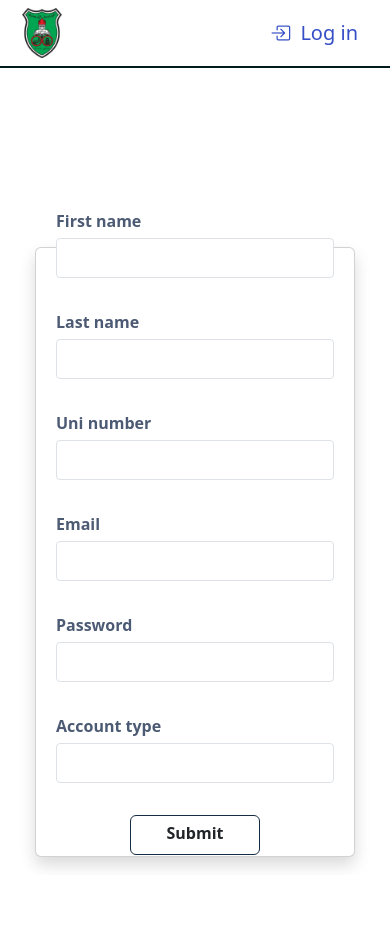
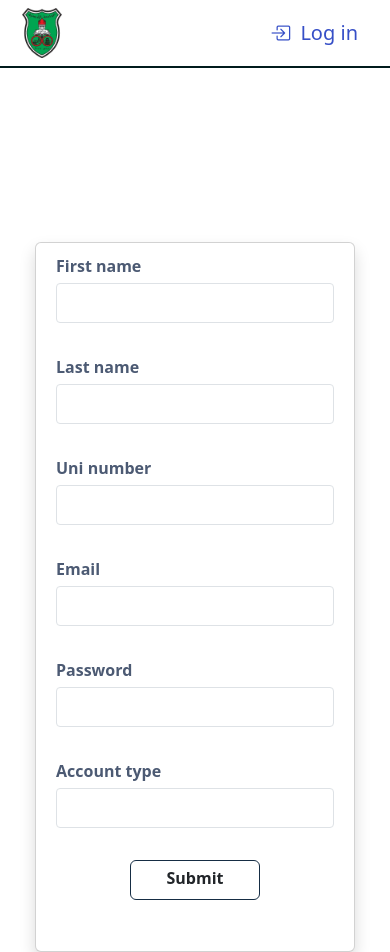
Before and after one commit to cybergpt05/Attendance_Project, a Python web app: template AttendanceProject/templates/add_user.html in a window 390 px wide. Before the commit the page ends 868 px from the top, so only its background shows below. Run offline with Jinja, Linux system fonts and the light colour scheme; the template is opened without the code that fills it: most values are stand-ins (such as "Sample title", 1, 10 or a date in 2020); form fields are guessed from the names that the template uses.

Commit message:
Update add_user.css

```diff
--- a/AttendanceProject/static/add_user.css
+++ b/AttendanceProject/static/add_user.css
@@ -3,17 +3,17 @@
     flex-direction: column;
     padding: 20px !important;
     justify-content: center !important;
-    margin-top: 200px;
+    margin-top: 270px;
     width: 35rem !important;
-    height: 600px;
+    height: 700px;
 }
 
 .container {
     display: flex;
     flex-direction: column;
     justify-content: center;
-    align-items: center; /* Add this to center content horizontally */
-    height: 100vh; /* Full viewport height */
+    align-items: center;
+    height: 100vh;
     padding-top: 0 !important;
 }
 
@@ -76,8 +76,8 @@ button {
         display: flex;
         justify-content: center;
         padding: 20px !important;
-        margin-top: 260px;
+        margin-top: 350px;
         width: 20rem !important;
-        height: 610px;
+        height: 710px;
     }
 }
```
